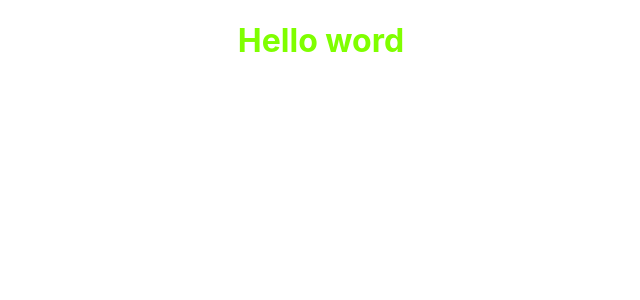
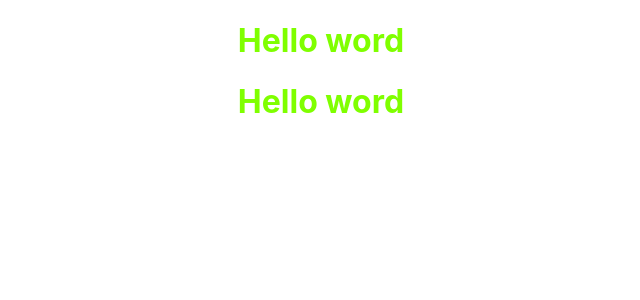
Before and after one commit to YriiHvozdetskiy/react-ts_module-1, a React (Create React App) app: page / in a window 1280 px wide. Shown: the top 300 px of the page, without its empty margins (319-959 px from the left). Built offline with nearby package versions, Linux system fonts and the light colour scheme; the HTML template or start-up script is replaced by a standard one.

Commit message:
duplicate h1

```diff
--- a/src/components/PageTitle/PageTitle.tsx
+++ b/src/components/PageTitle/PageTitle.tsx
@@ -8,6 +8,7 @@ export const PageTitle = ({title} :IPageTitle) => {
    return (
       <>
          <h1 className={styles.title}>{title}</h1>
+         <h1 className={styles.title}>{title}</h1>
       </>
    );
 };
```
